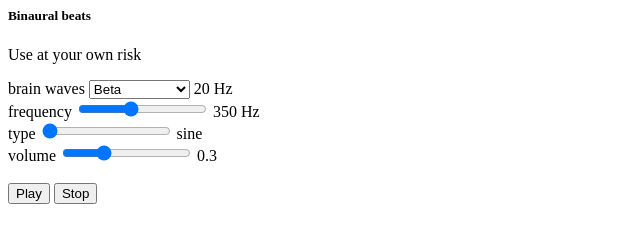
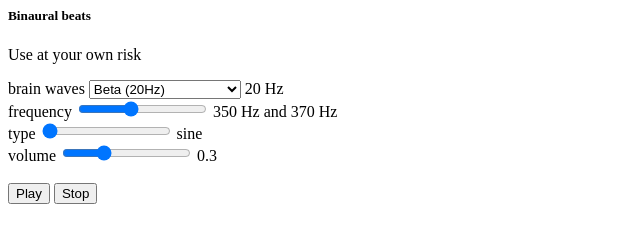
Before and after one commit to koodzi/binaural-beats, a plain HTML site: page index.html in a window 1280 px wide. Shown: the whole page, without its empty margins (0-640 px from the left). Drawn offline with Linux system fonts and the light colour scheme.

Commit message:
More frequencies

```diff
--- a/index.html
+++ b/index.html
@@ -3,13 +3,15 @@
     <p>Use at your own risk</p>
 brain waves
 <select id="bIn" oninput="show()" >
-    <option value="100">High Gamma</option>
-    <option value="50">Low Gamma</option>
-    <option value="25">High Beta</option>
-    <option value="20" selected>Beta</option>
-    <option value="15">Low Beta</option>
-    <option value="10">Alpha</option>
-    <option value="4">Delta</option>
+    <option value="100">High Gamma (100Hz)</option>
+    <option value="50">Low Gamma (50Hz)</option>
+    <option value="40">40Hz</option>
+    <option value="30">30Hz</option>
+    <option value="25">High Beta (25Hz)</option>
+    <option value="20" selected>Beta (20Hz)</option>
+    <option value="15">Low Beta (15Hz)</option>
+    <option value="10">Alpha (10Hz)</option>
+    <option value="4">Delta (4Hz)</option>
 </select>
 <span id="bOut"></span><br>
 
@@ -44,7 +46,7 @@ function show() {
   document.getElementById("bOut").innerHTML = brain_waves + ' Hz';
 
   frequency = document.getElementById("fIn").value * 1;
-  document.getElementById("fOut").innerHTML = frequency + ' Hz';
+  document.getElementById("fOut").innerHTML = frequency + ' Hz and ' + (frequency + brain_waves) + ' Hz' ;
 
   if (oscillatorL != null && oscillatorR != null) {
     oscillatorL.frequency.value = frequency;
```
